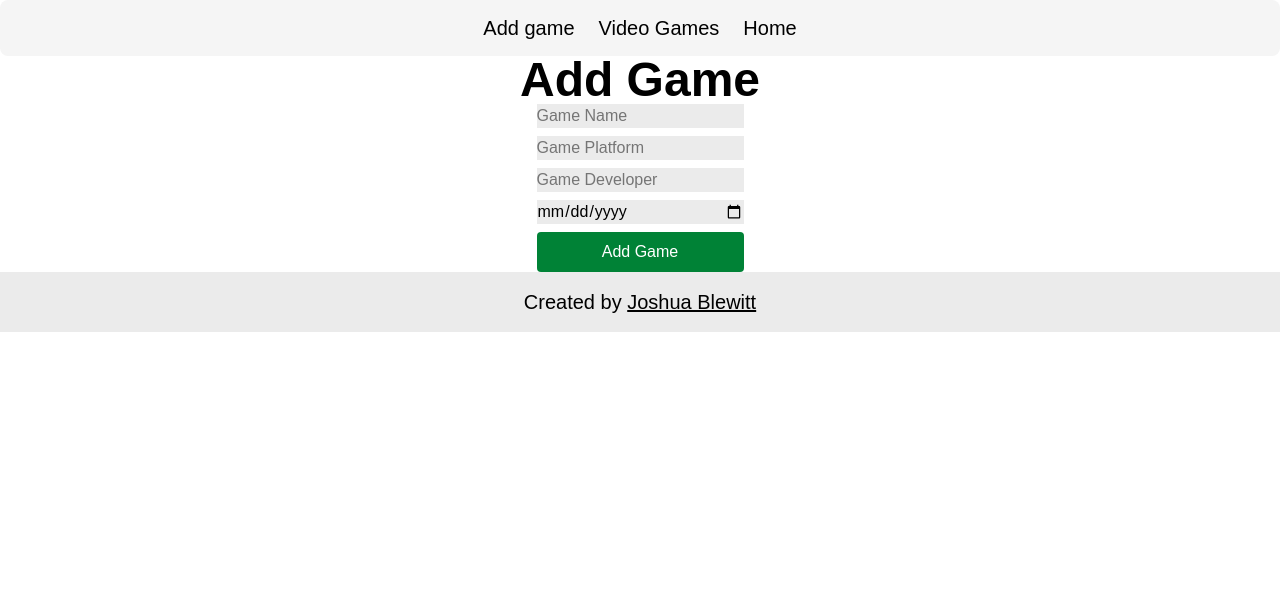
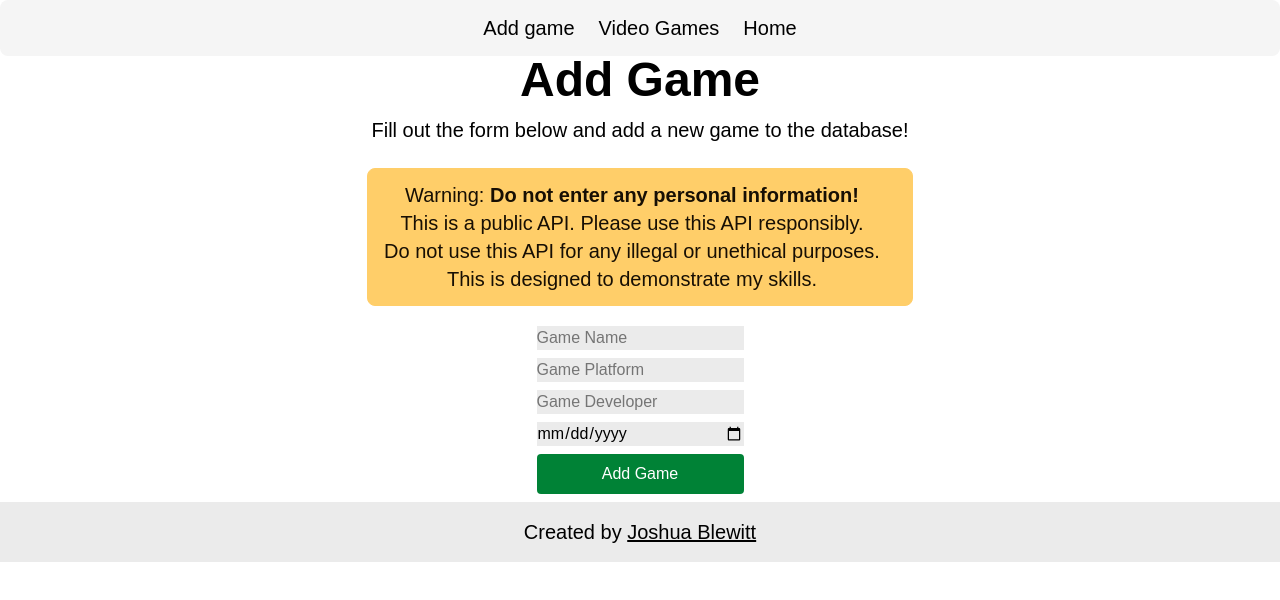
Before and after one commit to JB-26/video-game-api-nextjs, a Next.js app: page /addGame in a window 1280 px wide. Shown: the top 600 px of the page. Built offline with nearby package versions, Linux system fonts and the light colour scheme.

Commit message:
Made fields on form required, text changes

```diff
--- a/app/addGame/page.tsx
+++ b/app/addGame/page.tsx
@@ -48,12 +48,30 @@ const AddGame = () => {
       <Header />
       <main className="flex flex-col justify-center items-center">
         <h1 className="flex text-5xl font-bold">Add Game</h1>
-        <form className="flex flex-col gap-2" onSubmit={handleSubmit}>
+        <p className="text-xl m-3">
+          Fill out the form below and add a new game to the database!
+        </p>
+        <div
+          role="alert"
+          className="alert alert-warning py-3 text-center text-xl m-3"
+        >
+          <span>
+            Warning: <strong>Do not enter any personal information!</strong>{" "}
+            <br />
+            This is a public API. Please use this API responsibly.
+            <br />
+            Do not use this API for any illegal or unethical purposes.
+            <br />
+            This is designed to demonstrate my skills.
+          </span>
+        </div>
+        <form className="flex flex-col gap-2 m-2" onSubmit={handleSubmit}>
           <input
             className="bg-base-300"
             type="text"
             placeholder="Game Name"
             value={formData.title}
+            required
             onChange={(e) =>
               setFormData({ ...formData, title: e.target.value })
             }
@@ -63,6 +81,7 @@ const AddGame = () => {
             type="text"
             placeholder="Game Platform"
             value={formData.platform}
+            required
             onChange={(e) =>
               setFormData({ ...formData, platform: e.target.value })
             }
@@ -72,6 +91,7 @@ const AddGame = () => {
             type="text"
             placeholder="Game Developer"
             value={formData.developer}
+            required
             onChange={(e) =>
               setFormData({ ...formData, developer: e.target.value })
             }
@@ -81,6 +101,7 @@ const AddGame = () => {
             type="date"
             placeholder="Game Release Date"
             value={formData.releaseDate}
+            required
             onChange={(e) =>
               setFormData({ ...formData, releaseDate: e.target.value })
             }
--- a/app/page.tsx
+++ b/app/page.tsx
@@ -85,6 +85,10 @@ export default function Home() {
                 </code>
               </pre>
             </div>
+            <p>
+              Or, you can add a new video game on the{" "}
+              <Link href="/addGame">Add Game</Link> page.
+            </p>
             <h4 className="text-lg font-bold p-3">PATCH</h4>
             <p>Updates an existing video game in the database.</p>
             <p>Example request:</p>
```
